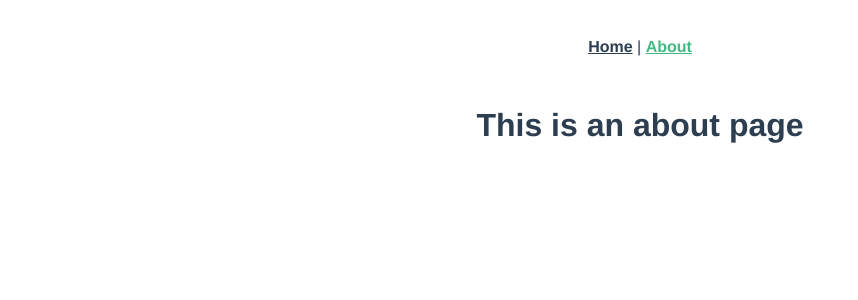
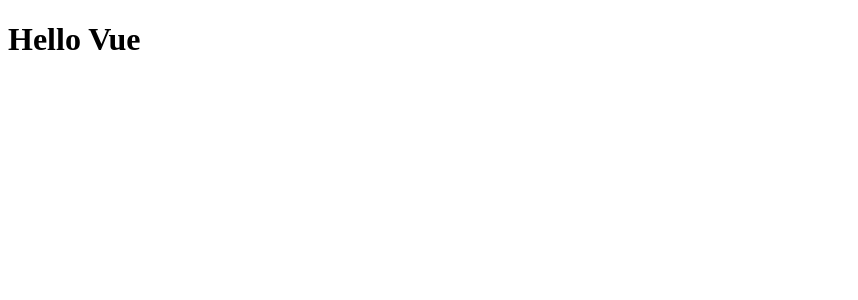
Before and after one commit to k8cchaha/0328-vue-rwd, a Vue app: page /about in a window 1280 px wide. Shown: the top 300 px of the page, without its empty margins (0-858 px from the left). Built offline with nearby package versions, Linux system fonts and the light colour scheme.

Commit message:
use App2

```diff
--- /dev/null
+++ b/src/App2.vue
@@ -0,0 +1,9 @@
+<template>
+  <h1>Hello Vue</h1>
+</template>
+
+<script>
+export default {};
+</script>
+
+<style></style>
```
Also changed, not shown: src/main.js (+4 -4 lines).
